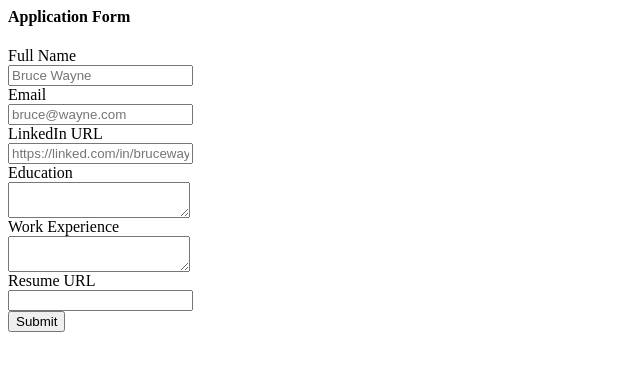
After one commit to piotrwieczorekk/careers_web_app_v2, a Flask app: page /job/1/form in a window 1280 px wide. The commit adds this page. Shown: the top 371 px of the page, without its empty margins (0-640 px from the left). Run offline with Flask 3, Linux system fonts and the light colour scheme.

Commit message:
added apply form to each job id

```diff
--- a/app.py
+++ b/app.py
@@ -32,5 +32,9 @@ def frequently_asked_questions():
 def features():
     return render_template('features.html')
 
+@app.route('/job/<id>/form')
+def application_form(id):
+    return render_template('application_form.html',job_id = id)
+
 if __name__ == '__main__':
     app.run(host='0.0.0.0', port=8080)
--- /dev/null
+++ b/templates/application_form.html
@@ -0,0 +1,34 @@
+<h4>Application Form</h4>
+<form>
+  <div class="mb-2">
+  <label>Full Name</label><br>
+  <input type="text" required name="full_name" placeholder="Bruce Wayne">
+  </div>
+
+  <div class="mb-2">
+  <label>Email</label><br>
+  <input type="email" required name="email" placeholder="bruce@wayne.com">
+  </div>
+
+  <div class="mb-2">
+  <label>LinkedIn URL</label><br>
+  <input type="url" name="linkedin_url" placeholder="https://linked.com/in/brucewayne">
+  </div>
+
+  <div class="mb-2">
+    <label>Education</label><br>
+    <textarea name="education"></textarea>
+  </div>
+
+  <div class="mb-2">
+    <label>Work Experience</label><br>
+    <textarea name="work_experience"></textarea>
+  </div>
+
+  <div class="mb-2">
+  <label>Resume URL</label><br>
+  <input type="url" name="resume_url">
+  </div>
+
+  <input type="submit">
+</form>
--- a/templates/job_id_page.html
+++ b/templates/job_id_page.html
@@ -71,8 +71,8 @@
       </p>
     {% endif %}
       <div id="job-apply" style="text-align:center">
-    <a href="mailto:hello@jovian.ai?subject=Application%20for%20{{ job['title'] }}&body=My%20name%3A%20%3Cyour%20name%20here%3E%0D%0A%0D%0AMy%20Resume%20link%3A%20%3Cresume%20link%3E%0D%0A%0D%0AMy%20LinkedIn%20link%3A%20%3Clinkedin%20in%3E%0D%0A%0D%0A" type="button" class="btn btn-outline-success">Apply</a>
-  </div>
+    <a href="{{ url_for('application_form', id=job.id) }}" class="btn btn-outline-success">Apply</a>
+</div>
     {%include 'footer.html'%}
     </div>
   </body>
```
